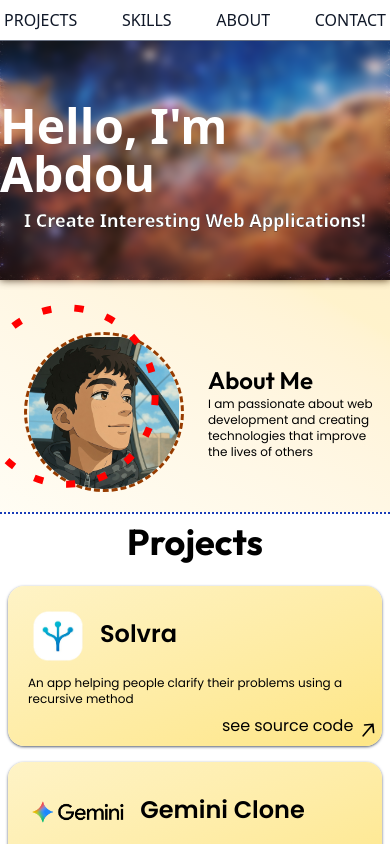
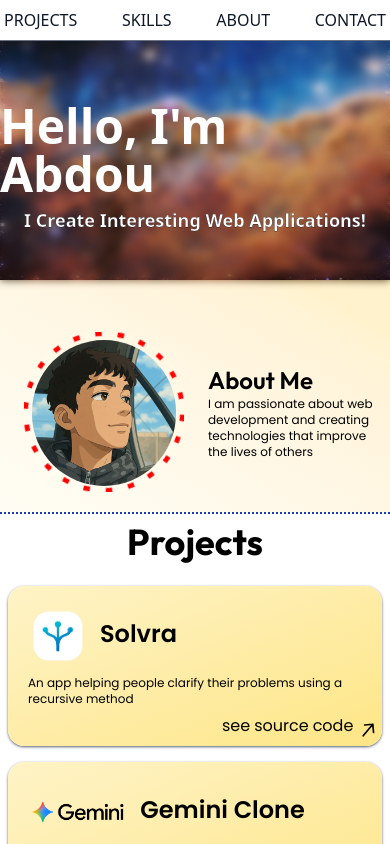
Before and after one commit to Abdoubel26/Abdou.com, a React (Vite) app: page / in a window 390 px wide. Shown: the top 844 px of the page. Built offline with nearby package versions, Linux system fonts and the light colour scheme.

Commit message:
add responsive border animation to About me sec

```diff
--- a/src/components/Me.tsx
+++ b/src/components/Me.tsx
@@ -1,8 +1,25 @@
+import { useEffect } from 'react';
 import pic from '../assets/propic.jpeg'
 import gsap from 'gsap';
+import { ScrollTrigger } from 'gsap/ScrollTrigger';
+
+gsap.registerPlugin(ScrollTrigger)
 
 function Me() {
 
+    useEffect(() => {
+        gsap.to(".dashed-ring", {
+      rotate: 360,
+      ease: "none",
+      scrollTrigger: {
+        trigger: ".dashed-ring",
+        start: "top bottom",
+        end: "bottom top",
+        scrub: true,
+      },
+      transformOrigin: "50% 50%",
+    });
+  }, [])
 
 
 
@@ -11,21 +28,21 @@ function Me() {
     <div className="flex bg-no-repeat bg-cover bg-center border-b-2 border-dotted border-b-blue-800 max-w-screen w-screen overflow-clip flex-col justify-center items-center animate-dropFade">
     <div className="flex bg-linear-to-tr from-amber-100/20 to-amber-400/20 flex-row justify-center w-full lg:p-10 p-2 pt-10">
         <div className='lg:px-5 px-1'>
-            <div className='rounded-full overflow-hidden lg:h-60 lg:w-60 h-40 w-40 border-3 p-0.5 border-dashed border-amber-800 m-3'>
-                <img src={pic} className=''></img>
+            <div className=' lg:h-60 lg:w-60 h-40 w-40 p-2 lg:p-3 relative  border-amber-800 m-3'>
+                <img src={pic} className='rounded-full overflow-hidden'></img>
                 <svg
-                    className="absolute -left-32 inset-0 w-full h-full rotate-0"
+                    className="absolute inset-0 w-full h-full rotate-0"
                     viewBox="0 0 100 100"
                 >
                     <circle
                     cx="50"
                     cy="50"
-                    r="38"
+                    r="49"
                     fill="none"
                     stroke="red"
                     strokeWidth="3"
                     strokeDasharray="4 10"
-                    className="dotted-ring"
+                    className="dashed-ring"
                     />
                 </svg>
             </div>
--- a/src/index.css
+++ b/src/index.css
@@ -126,3 +126,8 @@ button:hover svg {
 .animate-dropFade {
   animation: dropFade 1s ease-out forwards;
 }
+
+
+.dashed-ring {
+  filter: drop-shadow(0 0 6px rgba(255,255,255,0.6));
+}
```
